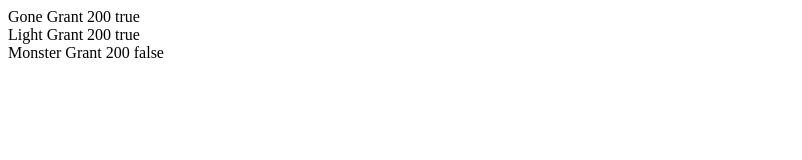
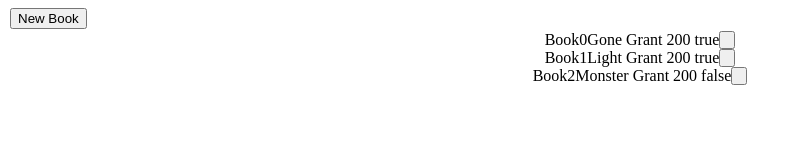
Before and after one commit to benngarcia/odin-library, a plain HTML site: page index.html in a window 1280 px wide. Shown: the whole page, without its empty margins (0-802 px from the left). Drawn offline with Linux system fonts and the light colour scheme.

Commit message:
Added All Functionality From Assignment Except changing read Status

```diff
--- a/index.html
+++ b/index.html
@@ -7,8 +7,9 @@
         <link href="style.css" rel="stylesheet" type="text/css">
     </head>
     <body>
-      <div class="NavBar">
-        <div class="NewBookButton">
+      <div class="navbar">
+        <div class="newbookbutton">
+          <button type="button" class="newbook" onclick="renderNewBookForm()">New Book</button>
         </div>
       </div>
       <div class="booklist">
--- a/script.js
+++ b/script.js
@@ -13,22 +13,91 @@ function Book(title, author, pages, readhuh) {
 
 function addBookToLibrary(title, author, pages, readhuh) {
   myLibrary.push(new Book(title, author, pages, readhuh));
+  render();
 }
 
 function render() {
-
+  clearAllBooks();
   const container = document.querySelector(".booklist")
 
   for (let i = 0; i < myLibrary.length; i++) {
     let newbook = document.createElement('div');
     newbook.classList.add('book');
-    newbook.textContent = myLibrary[i].title + "\n" +  myLibrary[i].author +
+    newbook.textContent = "Book" + i + myLibrary[i].title + "\n" +  myLibrary[i].author +
       "\n" + myLibrary[i].pages + "\n" + myLibrary[i].readhuh;
 
+    let delbutton = document.createElement("BUTTON");
+    delbutton.setAttribute("type", "button");
+    delbutton.setAttribute("value", "Delete");
+    delbutton.setAttribute("onclick", `removeBook(${i})`);
+    newbook.appendChild(delbutton);
     container.appendChild(newbook);
   }
 
 }
 
+function renderNewBookForm() {
+  const container = document.querySelector("div.newbookbutton")
+  let form = document.createElement("FORM")
+  let titleinput = document.createElement("INPUT");
+  let titlelabel = document.createElement("LABEL");
+  titleinput.setAttribute("type", "text");
+  titleinput.setAttribute("id", "title");
+  titleinput.setAttribute("name", "title");
+  titlelabel.setAttribute("for", "title");
+  titlelabel.textContent = "Title: ";
+  form.appendChild(titlelabel);
+  form.appendChild(titleinput);
+  let authorinput = document.createElement("INPUT");
+  let authorlabel = document.createElement("LABEL");
+  authorinput.setAttribute("type", "text");
+  authorinput.setAttribute("id", "author");
+  authorinput.setAttribute("name", "author");
+  authorlabel.setAttribute("for", "author");
+  authorlabel.textContent = "Author: ";
+  form.appendChild(authorlabel);
+  form.appendChild(authorinput);
+  let pagesinput = document.createElement("INPUT");
+  let pageslabel = document.createElement("LABEL");
+  pagesinput.setAttribute("type", "text");
+  pagesinput.setAttribute("id", "pages");
+  pagesinput.setAttribute("name", "pages");
+  pageslabel.setAttribute("for", "pages")
+  pageslabel.textContent = "Number of Pages: ";
+  form.appendChild(pageslabel);
+  form.appendChild(pagesinput);
+  let readhuhinput = document.createElement("INPUT");
+  let readhuhlabel = document.createElement("LABEL");
+  readhuhinput.setAttribute("type", "text");
+  readhuhinput.setAttribute("id", "readhuh");
+  readhuhinput.setAttribute("name", "readhuh");
+  readhuhlabel.setAttribute("for", "readhuh")
+  readhuhlabel.textContent = "Read?: ";
+  form.appendChild(readhuhlabel);
+  form.appendChild(readhuhinput);
+  let submitbutton = document.createElement("INPUT");
+  submitbutton.setAttribute("type", "button");
+  submitbutton.setAttribute("value", "submit");
+  submitbutton.setAttribute("onclick", "addBookToLibrary(document.getElementById('title').value," +
+  "document.getElementById('author').value, document.getElementById('pages').value, document.getElementById('readhuh').value)")
+  form.appendChild(submitbutton)
+  container.appendChild(form)
+}
+
+function clearAllBooks() {
+  const list = document.querySelectorAll(".book");
+  const divsarr = Array.from(list);
+
+  for (let i = 0; i < divsarr.length; i++) {
+    divsarr[i].remove();
+  }
+}
+
+function removeBook(num) {
+  let index = num - 1;
+
+  myLibrary.splice(index, 1);
+  render();
+}
 
 render();
--- a/style.css
+++ b/style.css
@@ -0,0 +1,12 @@
+.navbar {
+  margin: 2px 2px 2px 2px;
+}
+
+.booklist {
+  text-align: center;
+}
+
+.book {
+  display: flex;
+  justify-content: center;
+}
```
